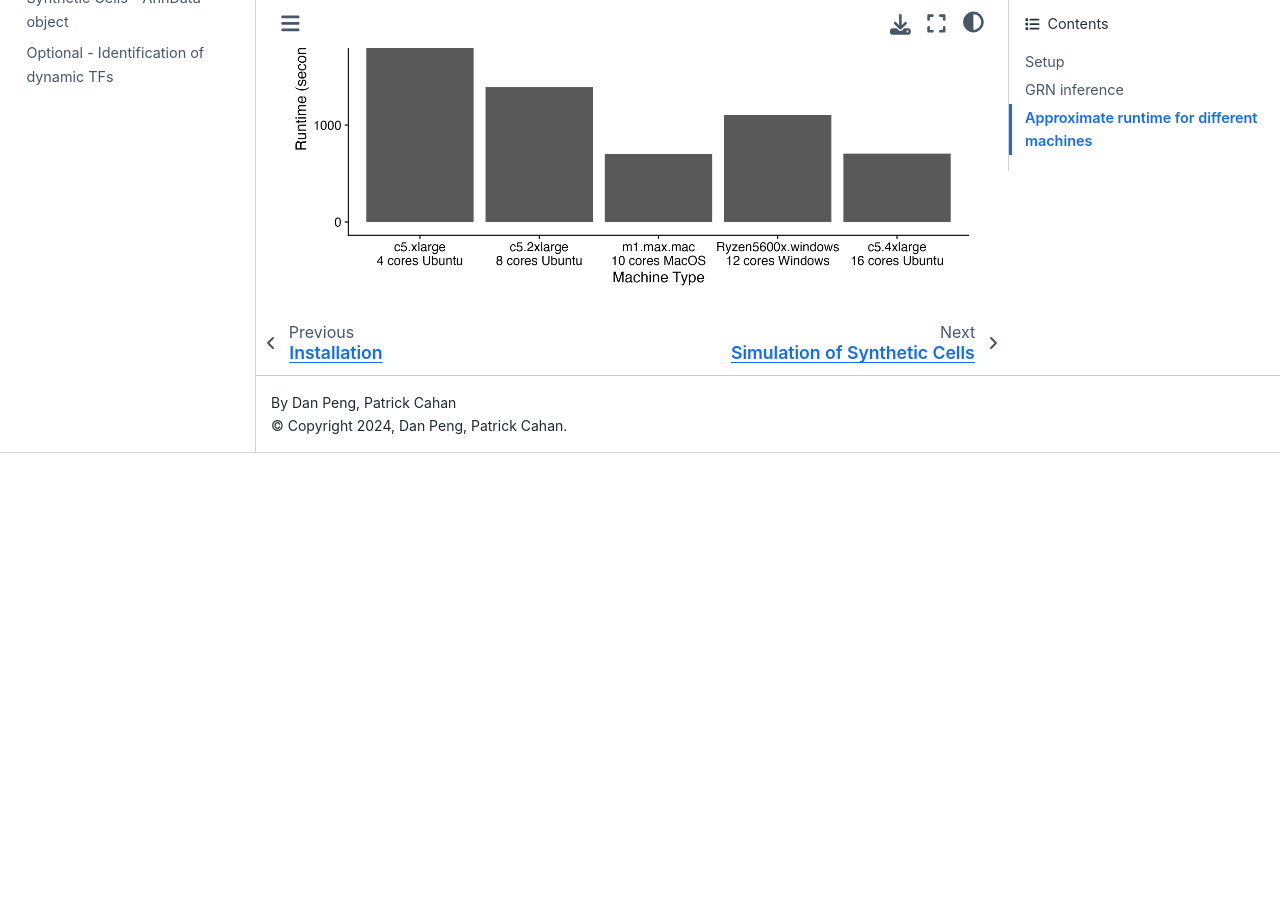
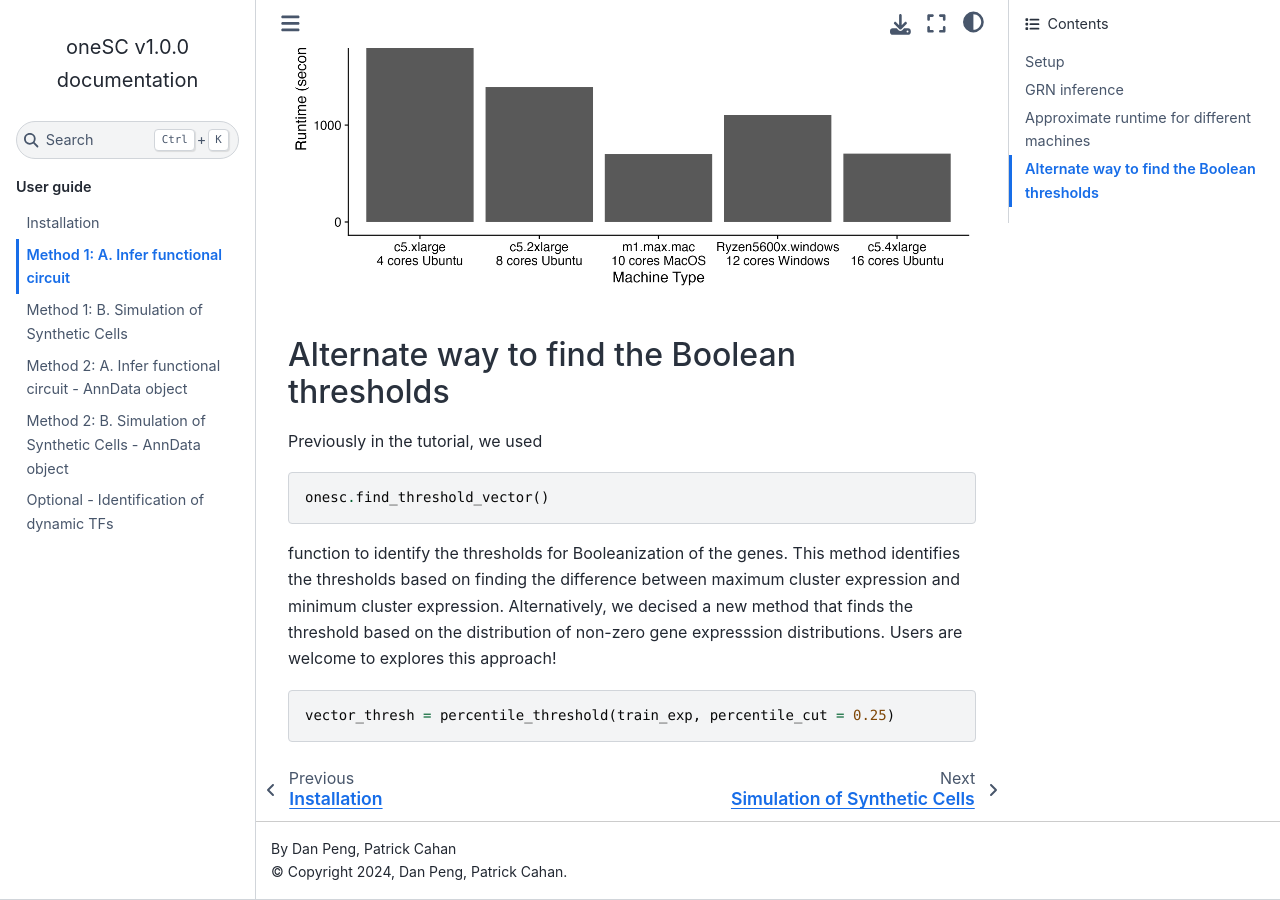
Before and after one commit to CahanLab/oneSC, a Sphinx documentation site: the page built from docs/source/infer_grn.md, in a window 1280 px wide and 900 px high, scrolled down 4309 px. Built offline with Sphinx 7.4.7 and the Sphinx Book theme 1.1.4, drawn with Linux system fonts in a browser that asks for light colours; before the commit the page ends 4762 px from its top, so only the background shows below that.

Commit message:
added percentile thresholding scheme for Booleanization

````diff
--- a/docs/source/infer_grn.md
+++ b/docs/source/infer_grn.md
@@ -115,3 +115,13 @@ print(inferred_grn)
 To provide users with an estimate of the time required for inferring myeloid networks, we run GRN inference on various AWS EC2 instances (c5.xlarge, c5.2xlarge, c5.4xlarge) and on personal computers running Mac and Windows. The image below hopefully provides some guidance.
 
 ![Runtime Test](./_static/images/runtime_plot.png)
+
+### Alternate way to find the Boolean thresholds
+Previously in the tutorial, we used
+```
+onesc.find_threshold_vector()
+```
+function to identify the thresholds for Booleanization of the genes. This method identifies the thresholds based on finding the difference between maximum cluster expression and minimum cluster expression. Alternatively, we decised a new method that finds the threshold based on the distribution of non-zero gene expresssion distributions. Users are welcome to explores this approach!
+```
+vector_thresh = percentile_threshold(train_exp, percentile_cut = 0.25)
+```
````
